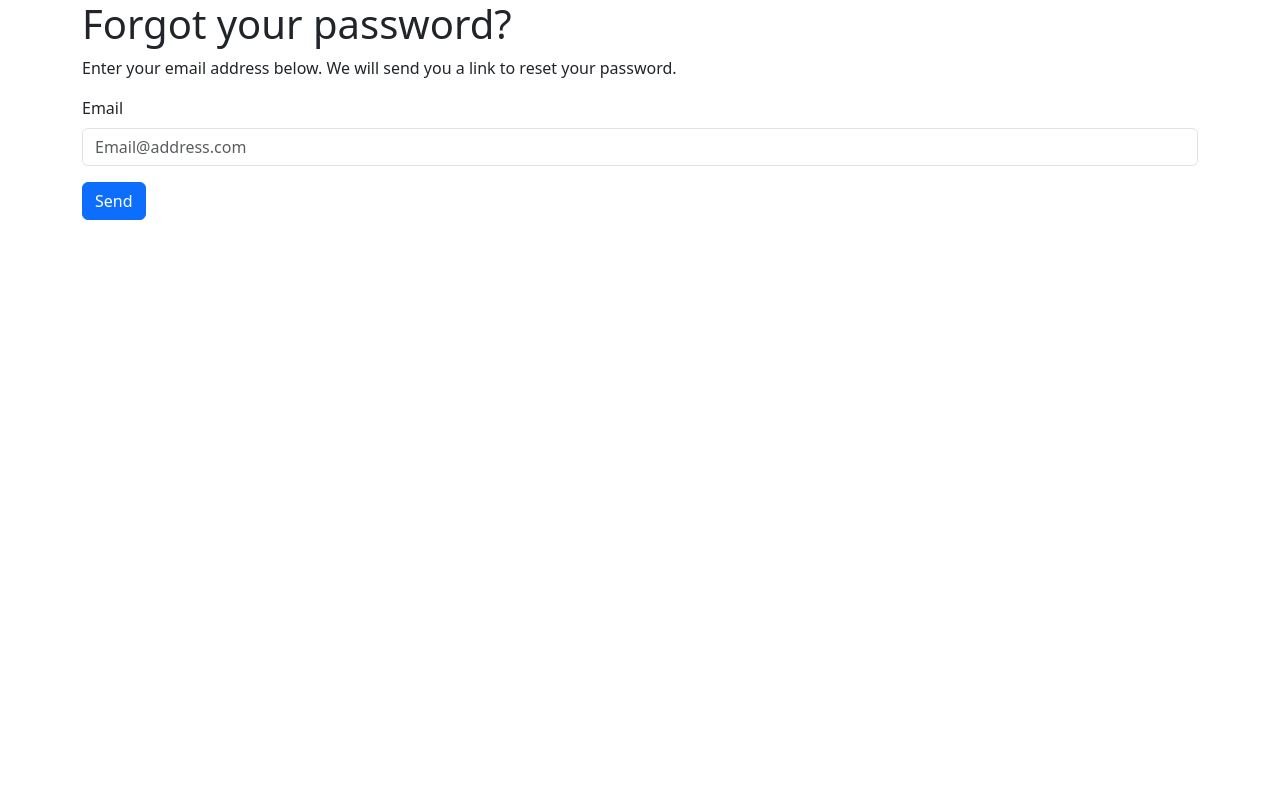
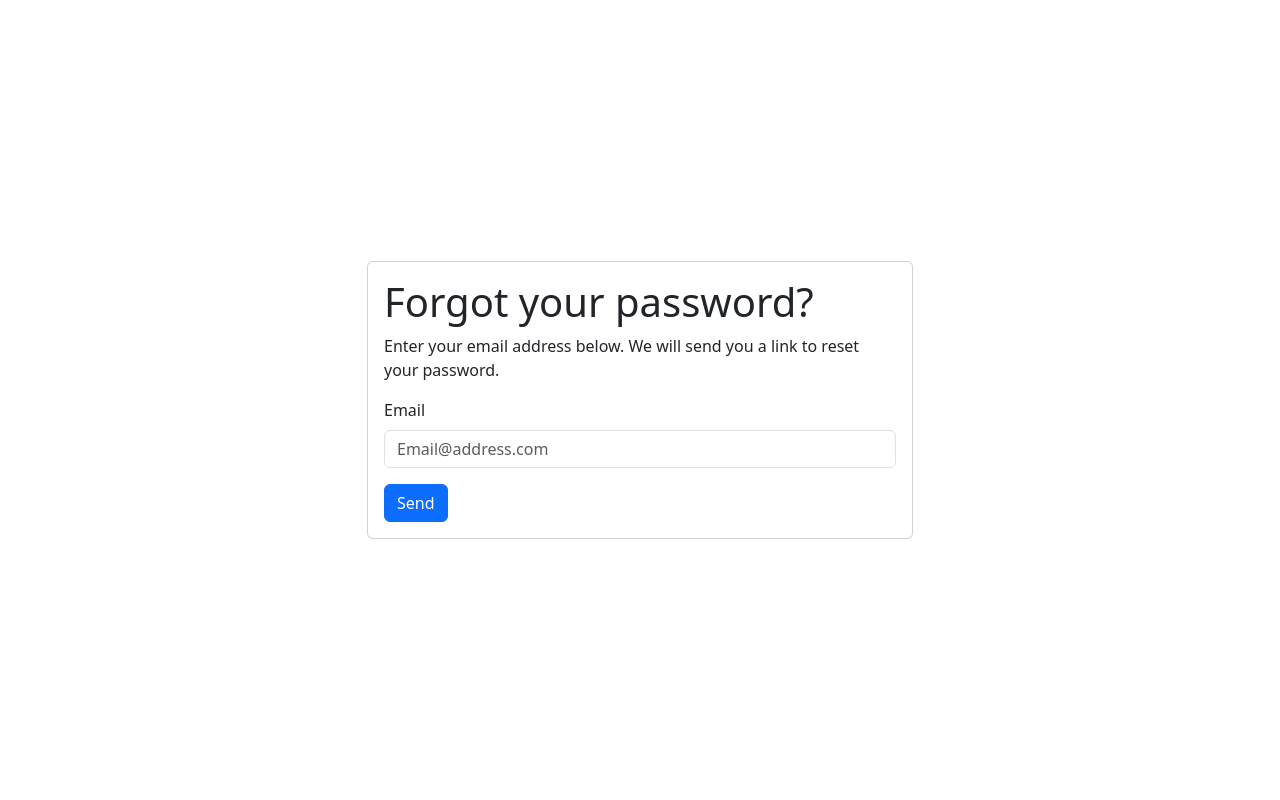
Before and after one commit to DipikaBhandari/HaarlemFestivalProject, a PHP site: page /login/forgotpassword in a window 1280 px wide. Run offline with PHP 8.4, Linux system fonts and the light colour scheme; some libraries are stand-ins or nearby versions.

Commit message:
forgot password styling

```diff
--- a/app/views/Login/forgotPassword.php
+++ b/app/views/Login/forgotPassword.php
@@ -14,10 +14,14 @@
         <link rel="preconnect" href="https://fonts.gstatic.com" crossorigin>
         <link href="https://fonts.googleapis.com/css2?family=Lato:wght@100;300;900&display=swap" rel="stylesheet">
     </head>
-    <body>
-        <div class="container">
-            <h1>Forgot your password?</h1>
-            <p>Enter your email address below. We will send you a link to reset your password.</p>
+    <body class="min-vh-100 d-flex align-items-center">
+        <div class="container vh-90">
+            <div class="row justify-content-center align-items-center">
+                <div class="col-6">
+                    <div class="card">
+                        <div class="card-body">
+                            <h1 class="card-title">Forgot your password?</h1>
+                            <p class="card-text">Enter your email address below. We will send you a link to reset your password.</p>
             <form id="forgotPasswordForm" method="POST">
                 <div class="mb-3">
                     <label for="email" class="form-label">Email</label>
```
